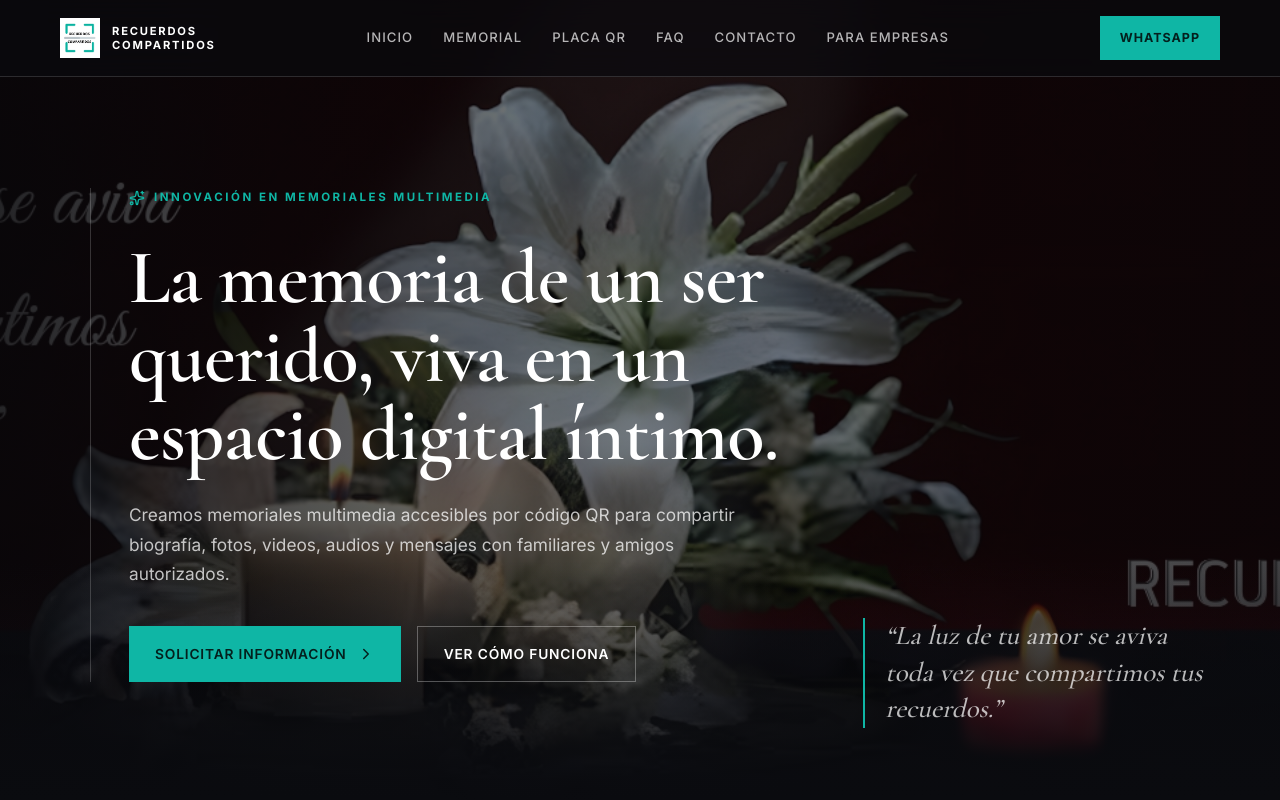
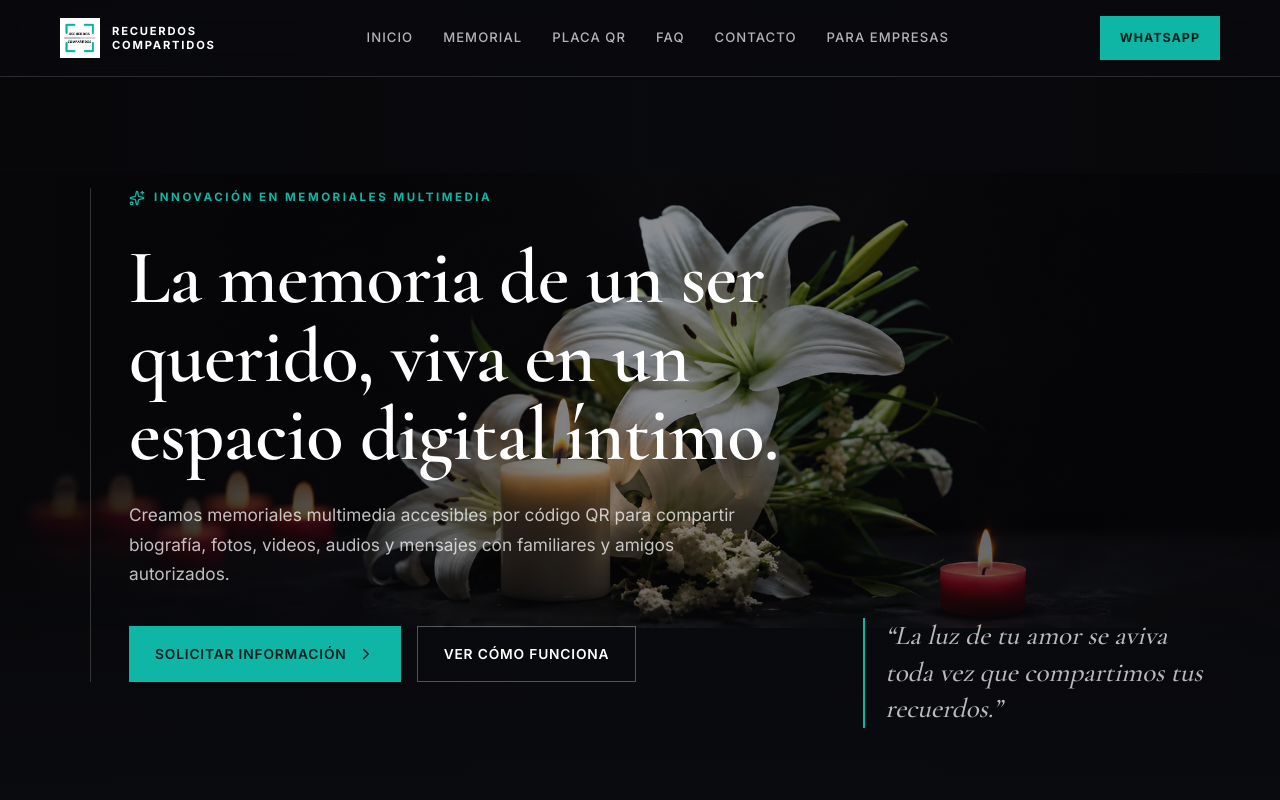
Before and after one commit to Guillemuhana/recuerdos-compartidos, a React (Vite) app: page / in a window 1280 px wide. Shown: the top 800 px of the page. Built offline with nearby package versions, Linux system fonts and the light colour scheme.

Commit message:
Nueva imagen de hero (lirios) mostrada completa sin recorte

```diff
--- a/src/styles.css
+++ b/src/styles.css
@@ -63,7 +63,8 @@ img{max-width:100%;display:block}
 
 /* ---------- Hero ---------- */
 .hero{position:relative;min-height:100svh;display:grid;align-items:center;overflow:hidden;background:var(--dark);color:#fff;padding:140px 0 70px}
-.heroBg{position:absolute;inset:0;background:linear-gradient(90deg,rgba(7,7,10,.88),rgba(7,7,10,.5),rgba(7,7,10,.7)),url('/assets/hero-memorial.jpg') center/cover no-repeat}
+.heroBg{position:absolute;inset:0;background:#0a0b0f url('/assets/hero-home.png') center/contain no-repeat}
+.heroBg::after{content:"";position:absolute;inset:0;background:linear-gradient(90deg,rgba(7,7,10,.92),rgba(7,7,10,.45),rgba(7,7,10,.72))}
 .hero::after{content:"";position:absolute;inset:auto 0 0;height:240px;background:linear-gradient(transparent,var(--dark))}
 .heroContent{position:relative;z-index:2;width:min(720px,92%);margin-left:clamp(22px,7vw,90px);border-left:1px solid rgba(255,255,255,.18);padding-left:clamp(22px,3vw,42px)}
 .heroActions{display:flex;gap:16px;flex-wrap:wrap;margin-top:38px}
```
Also changed, not shown: public/assets/hero-home.png (added).
